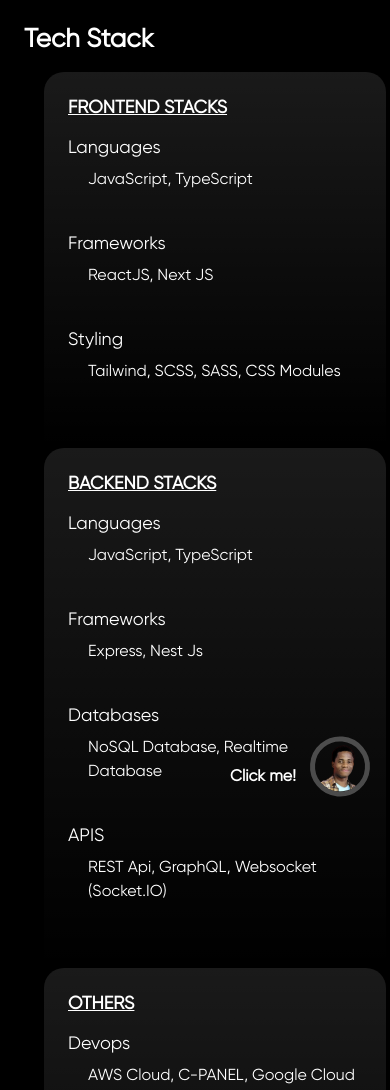
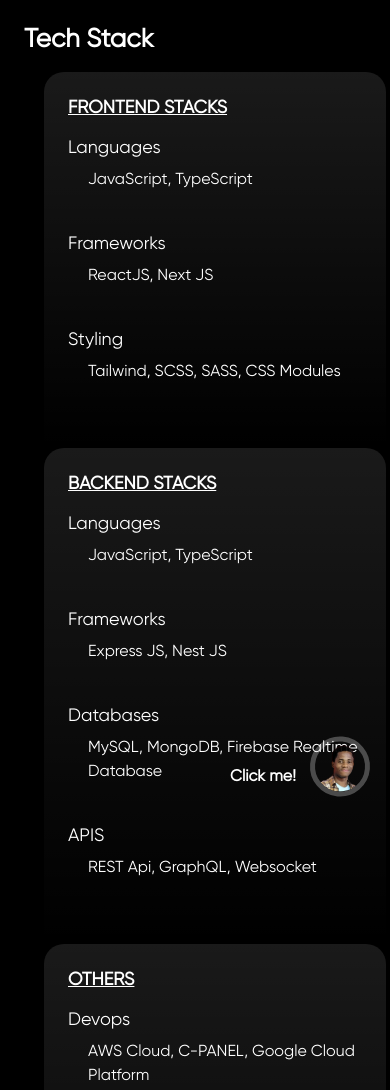
Before and after one commit to Vicopem01/my-portfolio, a Next.js app: page /stacks in a window 390 px wide. Shown: the top 1090 px of the page. Built offline with nearby package versions, Linux system fonts and the light colour scheme.

Commit message:
Fix: Modified Stacks and Mobile responsiveness

```diff
--- a/app/page.tsx
+++ b/app/page.tsx
@@ -7,7 +7,7 @@
   return (
     <main className="relative py-16 main font-gilroymedium dark:text-white text-black">
       <div className="block md:hidden flex justify-between items-center custom-images my-12 mx-8">
-        <span className="dark:invert-0 invert">
+        <span className="dark:invert-0 invert shaping-img">
           <Image src={Text} alt="" />
         </span>
         <Image src={Star} alt="" />
--- a/app/stacks/page.tsx
+++ b/app/stacks/page.tsx
@@ -26,15 +26,15 @@
         },
         {
           header: "Frameworks",
-          language: "Express, Nest Js",
+          language: "Express JS, Nest JS",
         },
         {
           header: "Databases",
-          language: "NoSQL Database, Realtime Database",
+          language: "MySQL, MongoDB, Firebase Realtime Database",
         },
         {
           header: "APIS",
-          language: "REST Api, GraphQL, Websocket (Socket.IO)",
+          language: "REST Api, GraphQL, Websocket",
         },
       ],
     },
```
Also changed, not shown: app/page.scss (+5 -5 lines).
